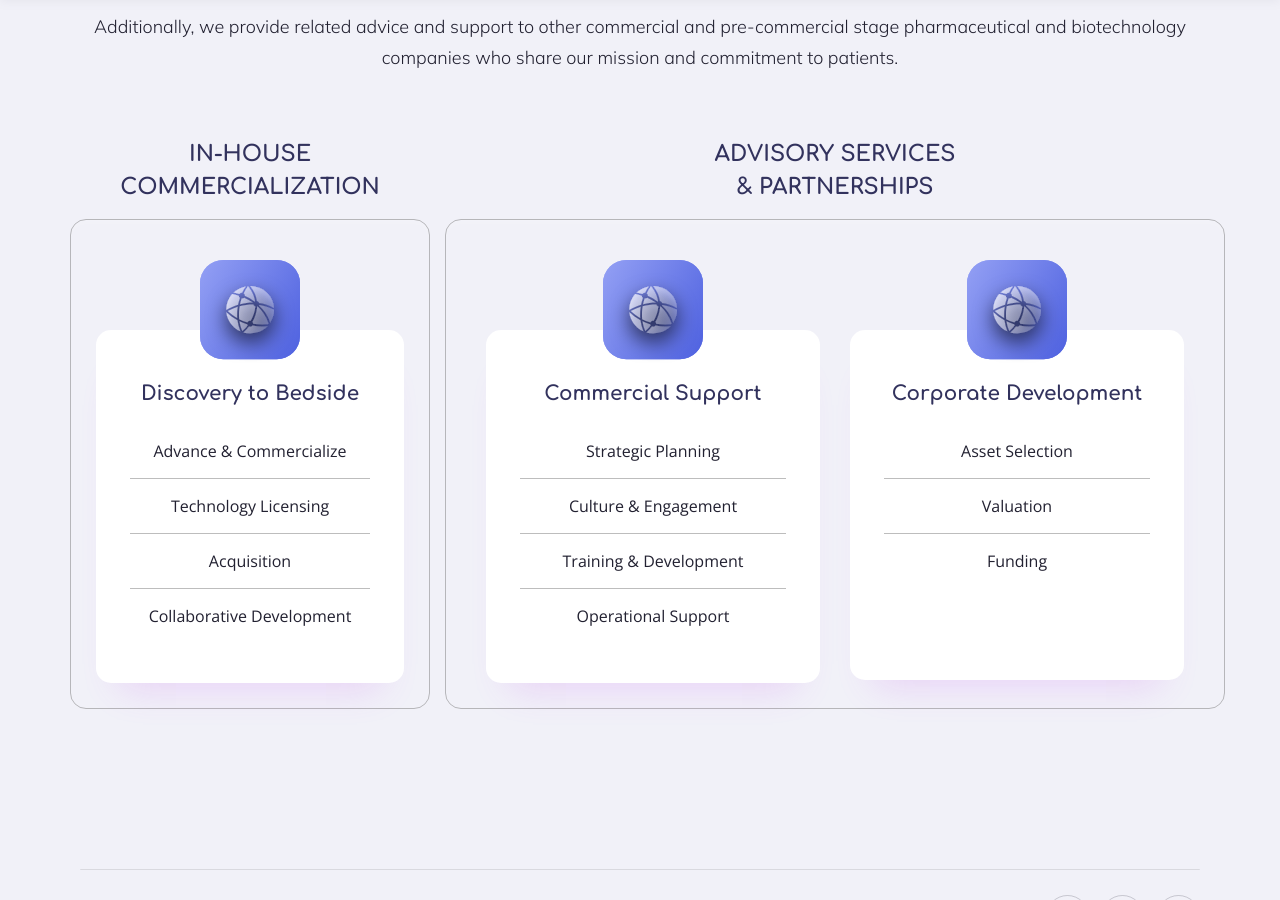
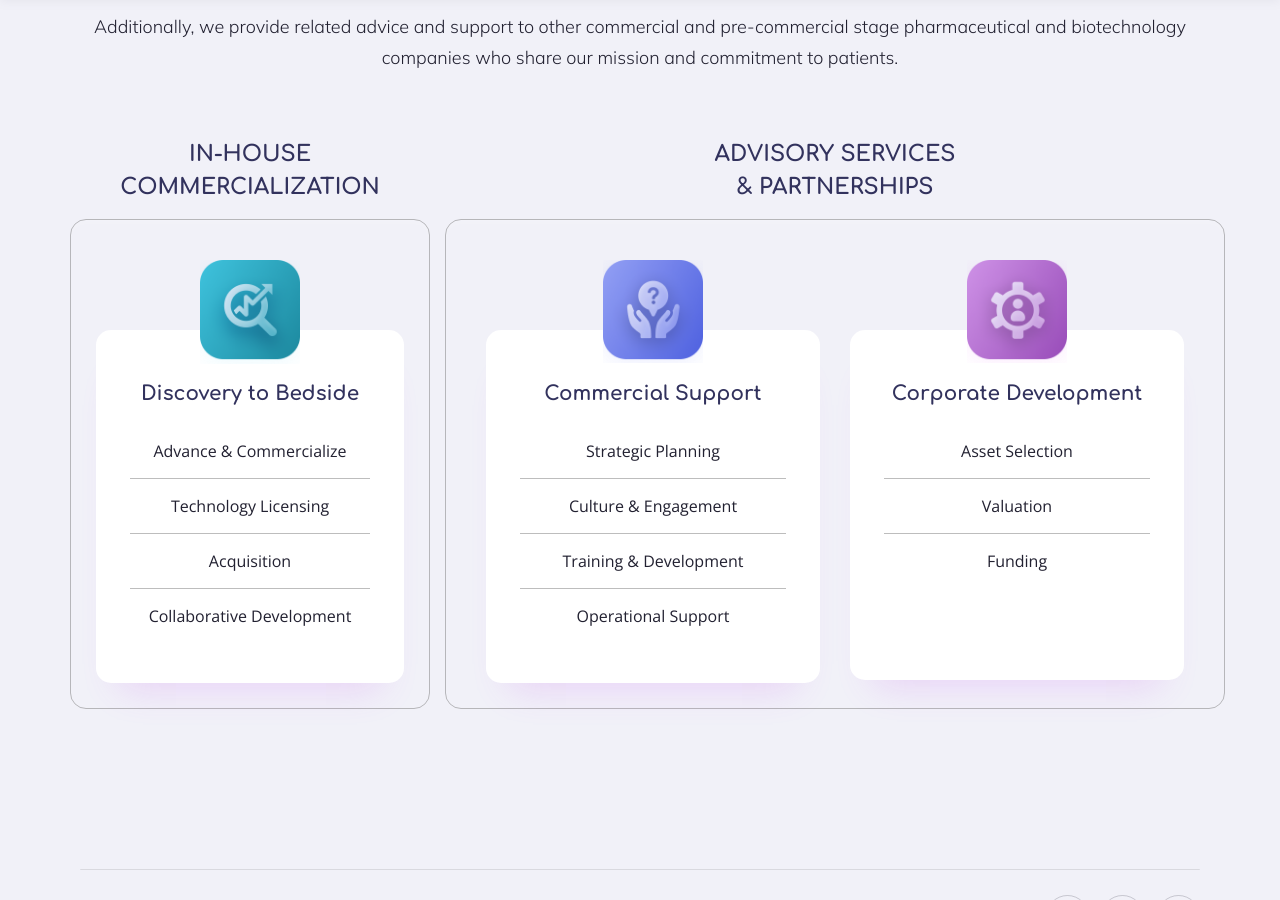
Before and after one commit to chaelpulse/vectgen, a Jekyll site: the page built from _pages/model.md, in a window 1280 px wide and 900 px high, scrolled down 1270 px. Built offline with Jekyll 4.4.1, drawn with Linux system fonts in a browser that asks for light colours.

Commit message:
Icon Updates

```diff
--- a/_includes/model-details.html
+++ b/_includes/model-details.html
@@ -40,7 +40,7 @@
 
               <div class="info">
                 <div class="text-center info__icon">
-                  <img src="{{ base.url | prepend: site.url }}/assets/img/globe-icon.svg" alt="">
+                  <img src="{{ base.url | prepend: site.url }}/assets/img/search.png" alt="">
                 </div>
                 <h6 class="info-title text-center">
                   Discovery to Bedside
@@ -65,7 +65,7 @@
           <div class="col-md-6">
             <div class="info">
               <div class="text-center info__icon">
-                <img src="{{ base.url | prepend: site.url }}/assets/img/globe-icon.svg" alt="">
+                <img src="{{ base.url | prepend: site.url }}/assets/img/hands.png" alt="">
               </div>
               <h6 class="info-title text-center">Commercial Support</h6>
               <ul class="text-center">
@@ -80,7 +80,7 @@
           <div class="col-md-6">
             <div class="info">
               <div class="text-center info__icon">
-                <img src="{{ base.url | prepend: site.url }}/assets/img/globe-icon.svg" alt="">
+                <img src="{{ base.url | prepend: site.url }}/assets/img/cog.png" alt="">
               </div>
               <h6 class="info-title text-center">
                 Corporate Development</h6>
```
Also changed, not shown: assets/img/cog.png (added), assets/img/hands.png (added), assets/img/search.png (added).
